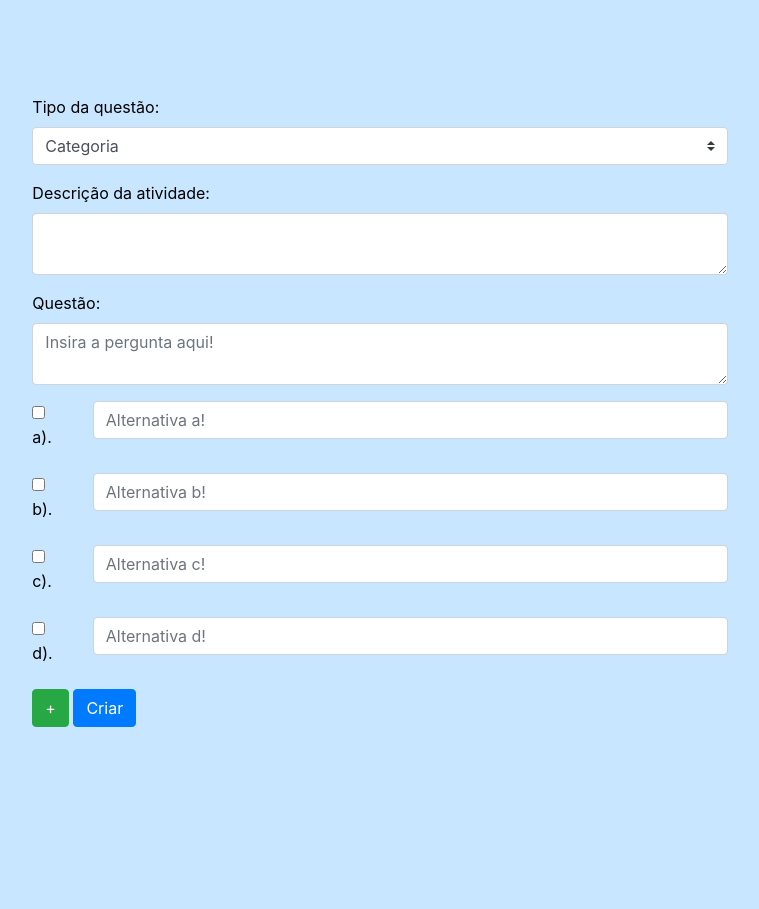
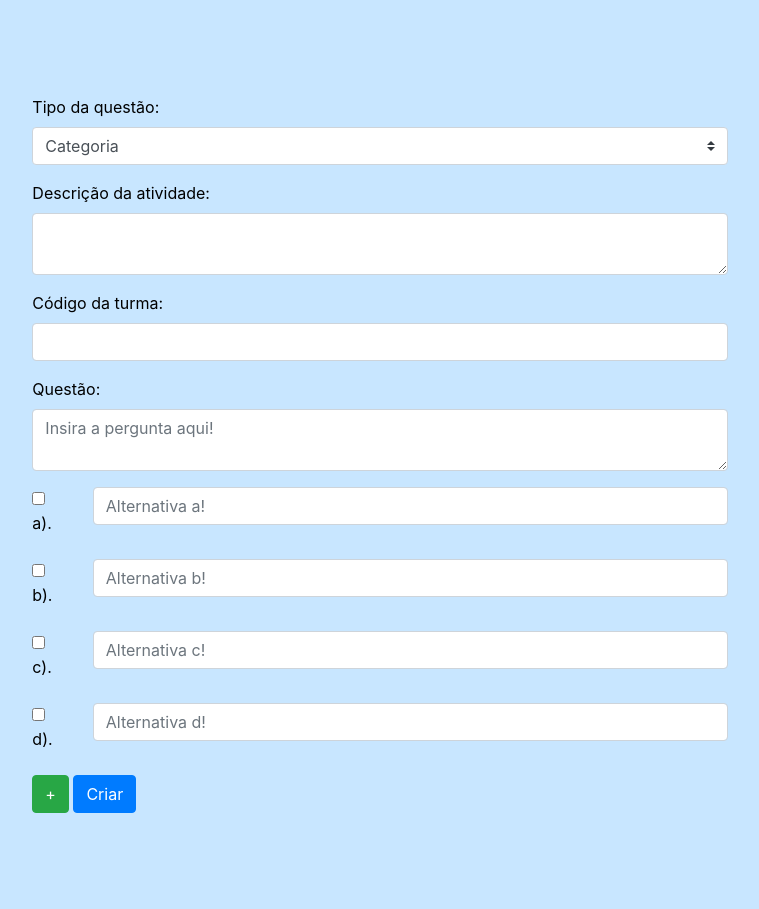
Before and after one commit to amandadduraes/pi2, a PHP site: page /view/CriaQuiz.php in a window 1280 px wide. Shown: the part 57-966 px from the top of the page, without its empty margins (260-1019 px from the left). Before the commit the page ends 784 px from the top, so only its background shows below. Run offline with PHP 8.4, Linux system fonts and the light colour scheme; tables that the repository leaves empty or names only in its code hold one stand-in row (values such as "Sample post").

Commit message:
Algumas modificações

```diff
--- a/public_html/model/CriaQuizBanco.php
+++ b/public_html/model/CriaQuizBanco.php
@@ -0,0 +1,79 @@
+<?php
+    include("conexao.php");
+function criaAtividade($desc_atv, $turma, $tipo){
+        $sql = "insert into atividade (id, descricao, turma_codigo, id_tipo) values (?,?,?,?)";
+        $stmt = $PDO->prepare($sql);
+        $stmt->bindParam(1, null);
+        $stmt->bindParam(2, $desc_atv);
+        $stmt->bindParam(3, $turma);
+        $stmt->bindParam(4, $tipo);
+        if($stmt->execute()){
+            if($stmt->rowCount() > 0){
+                echo '<script>alert("Atividade criada com sucesso!");</script>';
+            }else{
+                echo '<script>alert("Erro ao criar a atividade!");</script>';
+            }
+        }
+    }
+
+        // $sql1 = "insert into questao (id, descricao, valor, atividade_id, alternativa_correta_id) values (?,?,?,?,?)"
+        // $stmt1 = $PDO->prepare($sql1);
+        // $stmt1->bindParam(1, null);
+        // $stmt1->bindParam(2, $desc1);
+        // $stmt1->bindParam(3, 10);
+        // $stmt1->bindParam(4, $atv_id);
+        // $stmt1->bindParam(5, );
+
+        // // ALTERNATIVA A
+        // $sqlA = "insert into alternativa (id, descricao, questao_id) values (?,?,?)"
+        // $stmtA = $PDO->prepare($sqlA);
+        // $stmtA->bindParam(1, null);
+        // $stmtA->bindParam(2, $questaoA);
+        // $stmtA->bindParam(3, $ques_id);
+        // if($stmtA->execute()){
+        //     if($stmtA->rowCount() > 0){
+        //         echo "alert('"Alternativa A criada com sucesso!"')";
+        //     }else{
+        //         echo "alert('"Erro ao criar a Alternativa A!"')";
+        //     }
+        // }
+        // // ALTERNATIVA B
+        // $sqlB = "insert into alternativa (id, descricao, questao_id) values (?,?,?)"
+        // $stmtB = $PDO->prepare($sqlB);
+        // $stmtB->bindParam(1, null);
+        // $stmtB->bindParam(2, $questaoB);
+        // $stmtB->bindParam(3, $ques_id);
+        // if($stmtB->execute()){
+        //     if($stmtB->rowCount() > 0){
+        //         echo "alert('"Alternativa B criada com sucesso!"')";
+        //     }else{
+        //         echo "alert('"Erro ao criar a Alternativa B!"')";
+        //     }
+        // }
+        // // ALTERNATIVA C
+        // $sqlC = "insert into alternativa (id, descricao, questao_id) values (?,?,?)"
+        // $stmtC = $PDO->prepare($sqlC);
+        // $stmtC->bindParam(1, null);
+        // $stmtC->bindParam(2, $questaoC);
+        // $stmtC->bindParam(3, $ques_id);
+        // if($stmtC->execute()){
+        //     if($stmtC->rowCount() > 0){
+        //         echo "alert('"Alternativa C criada com sucesso!"')";
+        //     }else{
+        //         echo "alert('"Erro ao criar a Alternativa C!"')";
+        //     }
+        // }
+        // // ALTERNATIVA D
+        // $sqlD = "insert into alternativa (id, descricao, questao_id) values (?,?,?)"
+        // $stmtD = $PDO->prepare($sqlD);
+        // $stmtD->bindParam(1, null);
+        // $stmtD->bindParam(2, $questaoD);
+        // $stmtD->bindParam(3, $ques_id);
+        // if($stmtD->execute()){
+        //     if($stmtD->rowCount() > 0){
+        //         echo "alert('"Alternativa D criada com sucesso!"')";
+        //     }else{
+        //         echo "alert('"Erro ao criar a Alternativa D!"')";
+        //     }
+        // }
+?>
--- a/public_html/model/conexao.php
+++ b/public_html/model/conexao.php
@@ -2,6 +2,6 @@
 try{
 $PDO = new PDO('mysql:host=localhost;dbname=pi2','root','toor123');
 }catch (PDOException $erro){
-    echo "alert('Erro: '".$erro->getMessage()."' ')";
+    echo "<sript>alert('Erro: '".$erro->getMessage()."' ');</script>";
 }
 ?>
--- a/public_html/view/CriaQuiz.php
+++ b/public_html/view/CriaQuiz.php
@@ -14,6 +14,7 @@
 
 <body>
     <?php
+    include("../model/CriaQuizBanco.php");
 $arrdeveter = [
   "pergunta",
   "setA",
@@ -23,9 +24,12 @@ $arrdeveter = [
   "questaoA",
   "questaoB",
   "questaoC",
-  "questaoD"
+  "questaoD",
+  "descricao",
+  "tipo",
+  "turma"
 ];
- //print_r($_POST);
+//print_r($_POST);
 $erro = false;
 foreach($arrdeveter as $dev){
 if(!isset($_POST[$dev])){
@@ -35,6 +39,11 @@ $erro = true;
 }
  //echo "<br>".$erro;
 if(!$erro){
+    $desc_atv = $_POST["descricao"];
+    $tipo = $_POST["tipo"];
+    $turma = $_POST["turma"];
+    criaAtividade($desc_atv, $turma, $tipo);
+
   $pergunta=$_POST["pergunta"];
   $questaoA = $_POST["questaoA"];
   $questaoB = $_POST["questaoB"];
@@ -47,23 +56,10 @@ if(!$erro){
   $setD=$_POST["setD"];
 
 
-  if($setA == 'certo'){
-    $setB='errado';
-    $setC='errado';
-    $setD='errado';
-  }if($setB == 'certo'){
-    $setA='errado';
-    $setC='errado';
-    $setD='errado';
-  }if($setC == 'certo'){
-    $setA='errado';
-    $setB='errado';
-    $setD='errado';
-  }else{
-    $setA='errado';
-    $setB='errado';
-    $setC='errado';
-  }
+
+//   foreach (int i in pergunta){
+
+//   }
 
 }
 ?>
@@ -132,14 +128,14 @@ if(!$erro){
                         <div class="row">
                             <div class="form-group col-lg-12">
                                 <label for="exampleInputEmail1" class="tex">Tipo da questão:</label>
-                                <select id="nome" class="browser-default custom-select">
+                                <select name="tipo" id="nome" class="browser-default custom-select">
                                     <option value="" disabled selected>Categoria</option>
                                     <?php
                                         $conexao=mysqli_connect("localhost", "root", "toor123", "pi2", 3306);
                                         $seleciona=mysqli_query($conexao,"select * from tipo");
                                             while($campo=mysqli_fetch_array($seleciona)){?>
                                     <option value="<?=$campo["id"]?>"><?=$campo["nome"]?></option>
-                                      <?php }?>
+                                    <?php }?>
 
                                 </select>
                             </div>
@@ -149,6 +145,13 @@ if(!$erro){
                                 <label for="exampleInputEmail1" class="tex">Descrição da atividade:</label>
                                 <textarea name="descricao" type="text" class="form-control" id="exampleInputEmail1"
                                     placeholder=""></textarea>
+                            </div>
+                        </div>
+                        <div class="row">
+                            <div class="form-group col-lg-12">
+                                <label for="exampleInputEmail1" class="tex">Código da turma:</label>
+                                <input name="turma" type="text" class="form-control" id="exampleInputEmail1"
+                                    placeholder="">
                             </div>
                         </div>
                         <div class="row">
```
